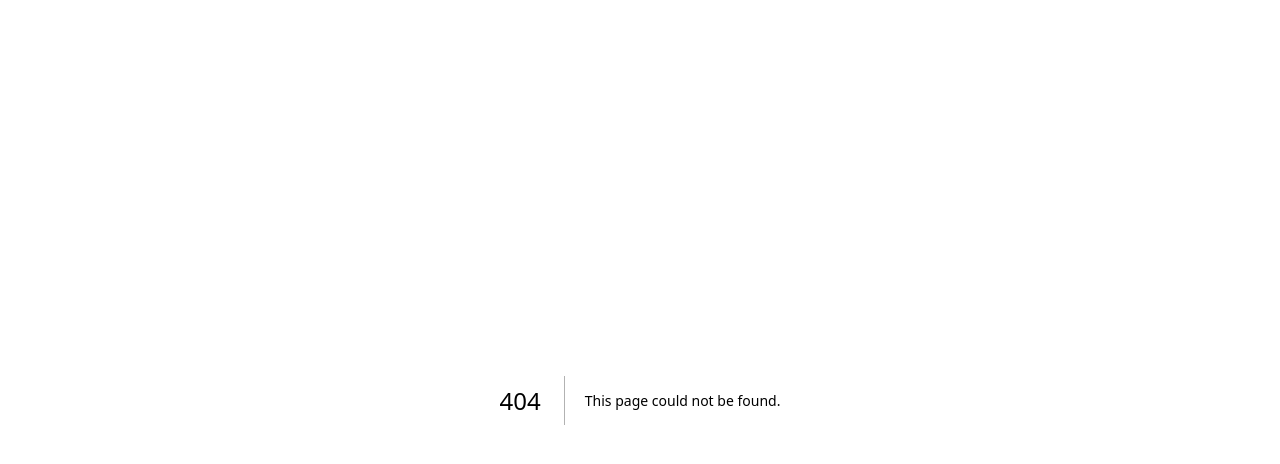
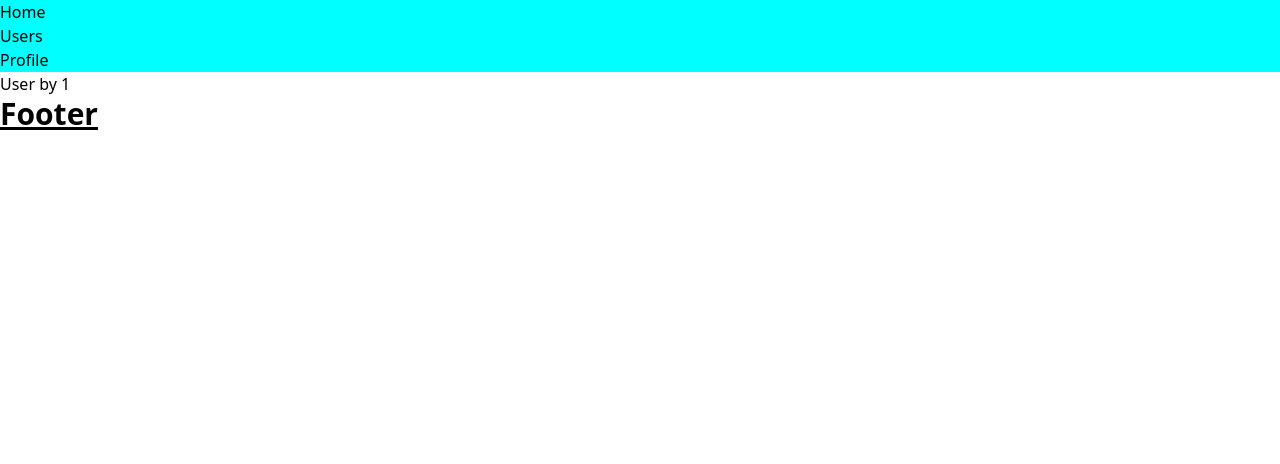
Before and after one commit to mujibqoribulll/belajar-next.js, a Next.js app: page /users/1 in a window 1280 px wide. Before the commit this address had no page. Shown: the top 464 px of the page. Built offline with nearby package versions, Linux system fonts and the light colour scheme.

Commit message:
✨ feat: tugas hari ke-8

```diff
--- /dev/null
+++ b/pages/users/[id].js
@@ -0,0 +1,8 @@
+import Layout from "@/components/layout";
+import { useRouter } from "next/router";
+
+export default function UserByName() {
+  const router = useRouter();
+  const { id } = router.query;
+  return <Layout>User by {id}</Layout>;
+}
```
